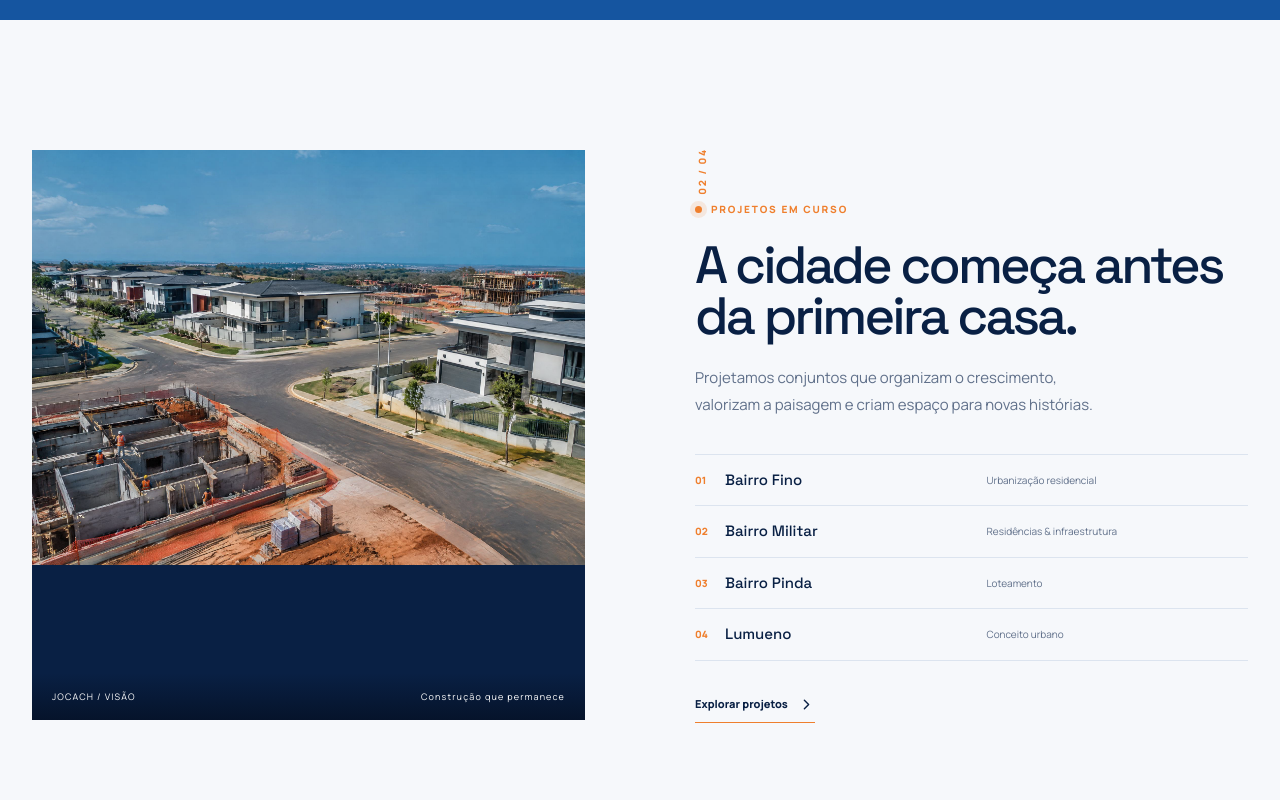
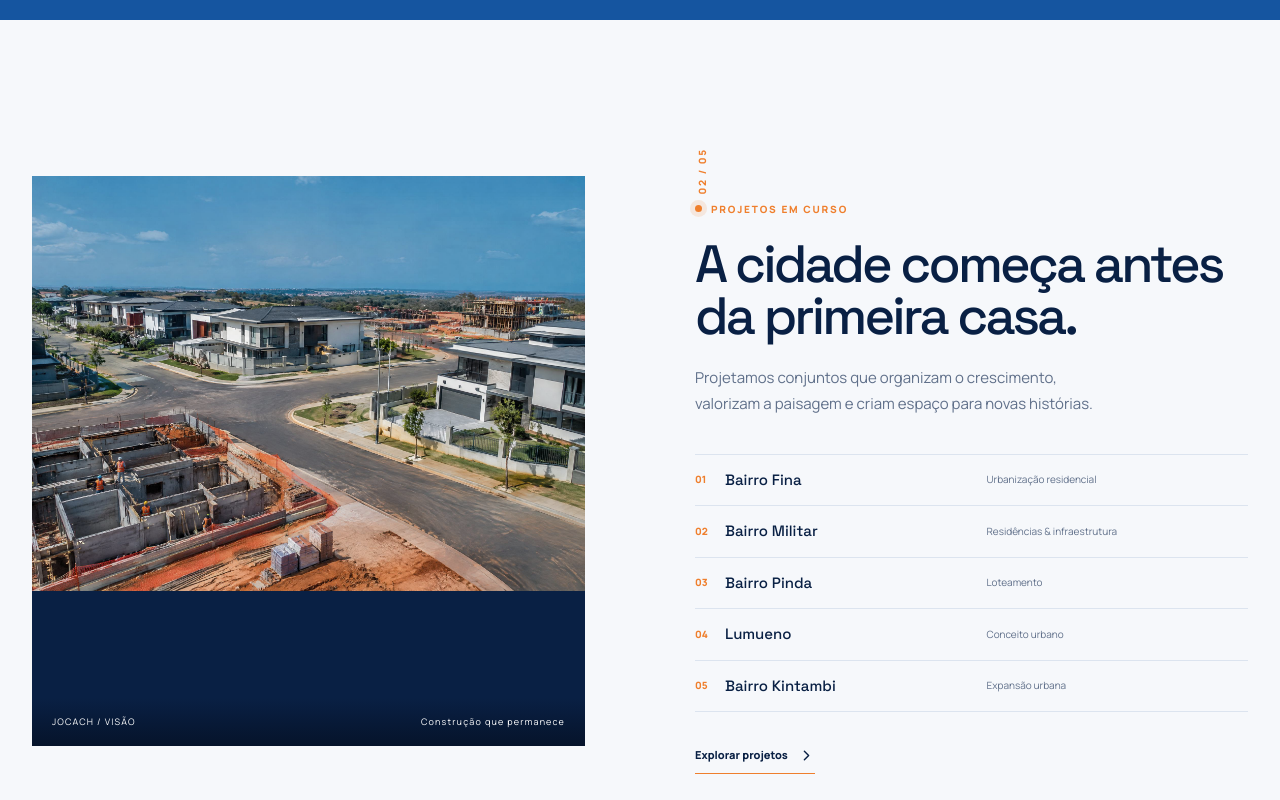
Before and after one commit to telsioisidoro786-crypton/Jocach-Site, a React (Vite) app in the folder client/: page / in a window 1280 px wide. Shown: the part 2164-2964 px from the top of the page. Built offline with nearby package versions, Linux system fonts and the light colour scheme.

Commit message:
fix: correct project names and update Broda footer

```diff
--- a/client/src/pages/Home.tsx
+++ b/client/src/pages/Home.tsx
@@ -35,7 +35,7 @@ export default function Home() {
   return <div className="site-shell"><section className="hero" style={{ "--hero-image": `url(${HERO_IMAGE})` } as React.CSSProperties}><SiteHeader overlay /><div className="hero-grid-lines" aria-hidden="true" /><div className="container hero-content"><div className="hero-copy"><span className="eyebrow eyebrow-light"><span className="eyebrow-dot" />Construção & urbanização · Soyo / Angola</span><h1>Onde o território<br /><em>ganha futuro.</em></h1><p>Construímos condomínios, residências e espaços urbanos com uma visão modernista, local e duradoura.</p><div className="hero-actions"><a className="button button-orange" href="#sobre">Conheça a JOCACH <ArrowUpRight size={16} /></a><Link className="button button-ghost" href="/servicos">Ver serviços <ArrowUpRight size={16} /></Link></div></div><div className="hero-note"><span>01</span><div className="hero-note-line" /><span>JOCACH LDA</span></div></div><div className="hero-footer container"><div className="hero-scroll"><ArrowDown size={16} /><span>Deslize para descobrir</span></div><div className="hero-stats"><span><strong>01</strong> base no Soyo</span><span><strong>04</strong> projetos em curso</span><span><strong>∞</strong> possibilidades</span></div></div></section>
     <section id="sobre" className="about-section section-pad"><div className="container about-grid"><div className="about-title-wrap"><span className="vertical-index">01 / 04</span><SectionIntro eyebrow="Uma empresa com lugar" title="A nossa escala é local. A nossa ambição, grande." /></div><div className="about-copy"><p className="lead-copy">A JOCACH Lda nasce para dar forma a um novo modo de viver no Soyo: mais organizado, mais contemporâneo e mais conectado com o território.</p><p>Somos uma empresa angolana de prestação de serviço e comércio focada em construção civil, condomínios, residências e casas urbanizadas. Trabalhamos entre a precisão técnica e a sensibilidade de quem conhece o lugar.</p><div className="about-checks"><span><Check size={15} /> Visão modernista</span><span><Check size={15} /> Execução responsável</span><span><Check size={15} /> Compromisso com o território</span></div><ArrowLink href="/servicos">Conhecer a nossa abordagem</ArrowLink></div></div></section>
     <section className="services-teaser section-pad section-blue"><div className="container"><div className="services-heading"><SectionIntro light eyebrow="O que fazemos" title="Do primeiro traço à última entrega." body="Uma linha de serviços integrada para que cada decisão do projeto tenha clareza, método e impacto." /><ArrowLink href="/servicos">Ver todos os serviços</ArrowLink></div><div className="service-grid">{services.map(({ number, title, description, icon: Icon }) => <article className="service-card" key={number}><div className="service-card-top"><span>{number}</span><Icon size={25} strokeWidth={1.4} /></div><h3>{title}</h3><p>{description}</p><span className="service-arrow"><ArrowUpRight size={18} /></span></article>)}</div></div></section>
-    <section className="project-feature section-pad"><div className="container project-feature-grid"><div className="project-image-wrap"><img src={PROJECT_IMAGE} alt="Arquitetura moderna de um projeto residencial" /><div className="image-caption"><span>JOCACH / VISÃO</span><span>Construção que permanece</span></div></div><div className="project-feature-copy"><span className="vertical-index">02 / 04</span><SectionIntro eyebrow="Projetos em curso" title="A cidade começa antes da primeira casa." body="Projetamos conjuntos que organizam o crescimento, valorizam a paisagem e criam espaço para novas histórias." /><div className="project-list"><div><span>01</span><strong>Bairro Fino</strong><small>Urbanização residencial</small></div><div><span>02</span><strong>Bairro Militar</strong><small>Residências & infraestrutura</small></div><div><span>03</span><strong>Bairro Pinda</strong><small>Loteamento</small></div><div><span>04</span><strong>Lumueno</strong><small>Conceito urbano</small></div></div><ArrowLink href="/projetos">Explorar projetos</ArrowLink></div></div></section>
+    <section className="project-feature section-pad"><div className="container project-feature-grid"><div className="project-image-wrap"><img src={PROJECT_IMAGE} alt="Arquitetura moderna de um projeto residencial" /><div className="image-caption"><span>JOCACH / VISÃO</span><span>Construção que permanece</span></div></div><div className="project-feature-copy"><span className="vertical-index">02 / 05</span><SectionIntro eyebrow="Projetos em curso" title="A cidade começa antes da primeira casa." body="Projetamos conjuntos que organizam o crescimento, valorizam a paisagem e criam espaço para novas histórias." /><div className="project-list"><div><span>01</span><strong>Bairro Fina</strong><small>Urbanização residencial</small></div><div><span>02</span><strong>Bairro Militar</strong><small>Residências & infraestrutura</small></div><div><span>03</span><strong>Bairro Pinda</strong><small>Loteamento</small></div><div><span>04</span><strong>Lumueno</strong><small>Conceito urbano</small></div><div><span>05</span><strong>Bairro Kintambi</strong><small>Expansão urbana</small></div></div><ArrowLink href="/projetos">Explorar projetos</ArrowLink></div></div></section>
     <LocationBlock />
     <section id="contacto" className="contact-section"><div className="container contact-section-heading"><div><span className="eyebrow eyebrow-light"><span className="eyebrow-dot" />Vamos construir o próximo capítulo</span><h2>Tem um território<br /><em>para transformar?</em></h2></div><p>Conte-nos sobre o seu projeto. A nossa equipa está pronta para pensar consigo.</p></div><div className="container contact-form-wrap"><ContactForm /></div><div className="container contact-direct"><span>Prefere falar diretamente?</span><a href="https://wa.me/244923879645" target="_blank" rel="noreferrer">WhatsApp <ArrowUpRight size={15} /></a><a href="mailto:geral@jocach.com">geral@jocach.com <ArrowUpRight size={15} /></a></div></section><SiteFooter />
   </div>;
```
